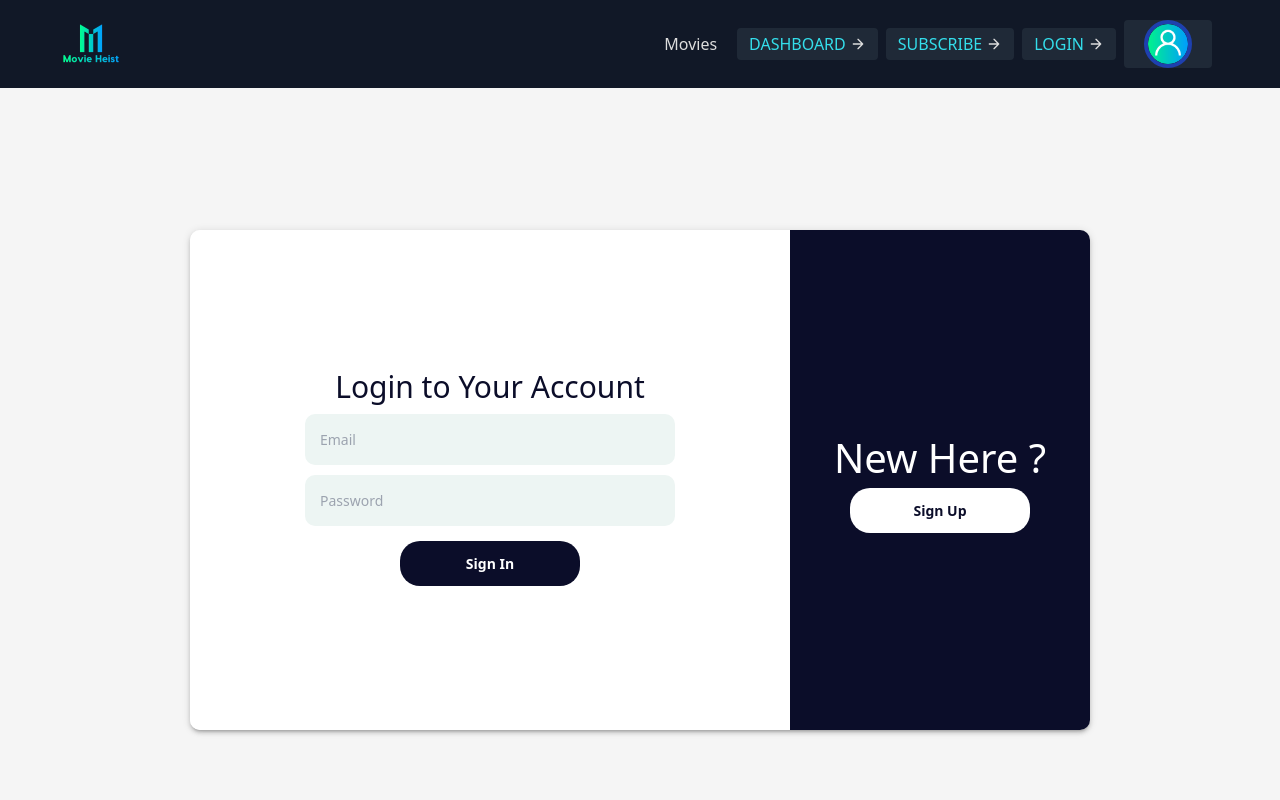
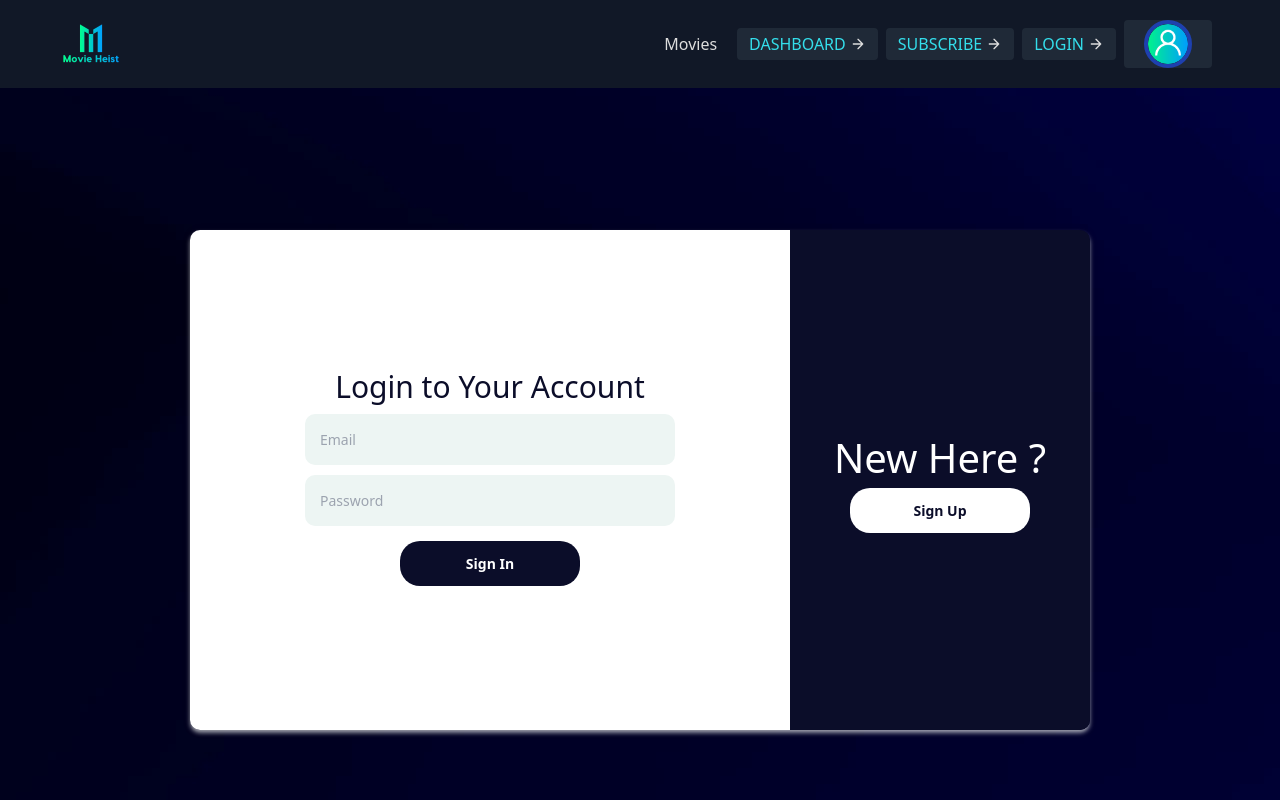
Before and after one commit to Muskan-Khemka/SNIG-Frontend, a React (Create React App) app: page /login in a window 1280 px wide. Shown: the top 800 px of the page. Built offline with nearby package versions, Linux system fonts and the light colour scheme.

Commit message:
BackGroundSignIn/SignUpChanged

```diff
--- a/src/components/Login/styles.module.css
+++ b/src/components/Login/styles.module.css
@@ -1,7 +1,8 @@
 .login_container {
     width: 100%;
     min-height: 100vh;
-	background-color: #f5f5f5;
+    /* background-color: #f5f5f5; */
+    background-image: url('/src/Images/subscription_bg.jpg');
     display: flex;
     align-items: center;
     justify-content: center;
@@ -12,8 +13,8 @@
     height: 500px;
     display: flex;
     border-radius: 10px;
-	box-shadow: 0px 3px 3px -2px rgb(0 0 0 / 20%),
-		0px 3px 4px 0px rgb(0 0 0 / 14%), 0px 1px 8px 0px rgb(0 0 0 / 12%);
+    box-shadow: 0px 3px 3px -2px rgba(206, 211, 214, 0.2),
+        0px 3px 4px 0px rgba(236, 239, 241, 0.61), 0px 1px 8px 0px rgb(0 0 0 / 12%);
 }
 
 .left {
@@ -25,6 +26,7 @@
     background-color: white;
     border-top-left-radius: 10px;
     border-bottom-left-radius: 10px;
+
 }
 
 .form_container {
```
Lines whose indentation alone changed are shown as unchanged.
